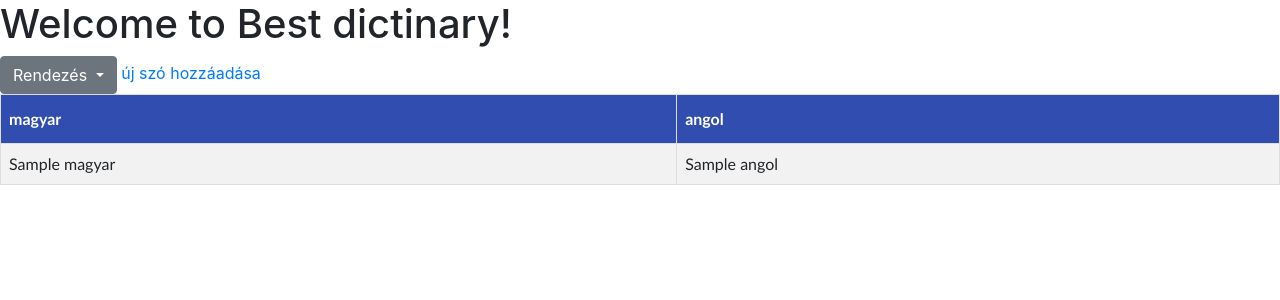
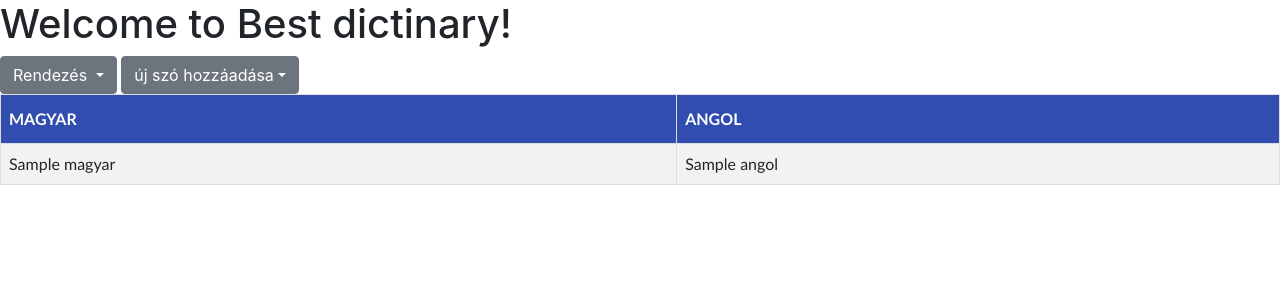
Before and after one commit to ferencGyorkos/szotar, a Flask app: template templates/index.html in a window 1280 px wide. Shown: the top 300 px of the page. Run offline with Flask 2, Linux system fonts and the light colour scheme; the template is opened without the code that fills it: most values are stand-ins (such as "Sample title", 1, 10 or a date in 2020); some libraries are stand-ins or nearby versions.

Commit message:
kis csicsa

```diff
--- a/static/list_dic.css
+++ b/static/list_dic.css
@@ -31,3 +31,9 @@ a {
 div {
     display: inline;
 }
+
+input {
+    padding: 12px 20px;
+    margin: 8px 0;
+    box-sizing: border-box;
+}
--- a/templates/add_word.html
+++ b/templates/add_word.html
@@ -6,10 +6,11 @@
     <link rel="stylesheet" type="text/css" href="/static/list_dic.css">
 </head>
 <body>
+<h1>ADD NEW WORD</h1>
 <form method="post" action="/add-word">
     <input name="angol" placeholder="angol" class="red">
     <input name="magyar" placeholder="magyar" class="blue">
-    <button id="saveButton" type="submit">save</button>
+    <button id="saveButton" type="submit" class="btn btn-secondary dropdown-toggle">save</button>
 </form>
 </body>
 </html>
--- a/templates/index.html
+++ b/templates/index.html
@@ -33,17 +33,17 @@
         <a class="dropdown-item" href="/english-desc">angol ZYX</a>
     </div>
 </div>
-<a href="add-word">új szó hozzáadása</a>
+<a href="add-word" type="button" class="btn btn-secondary dropdown-toggle">új szó hozzáadása</a>
 <br>
 <table>
     <tr>
         {% if request.path in ["/english-asc", "/english-desc"] %}
-            <th>angol</th>
-            <th id="magyarth">magyar</th>
+            <th>ANGOL</th>
+            <th id="magyarth">MAGYAR</th>
 
         {% else %}
-            <th id="magyarth">magyar</th>
-            <th>angol</th>
+            <th id="magyarth">MAGYAR</th>
+            <th>ANGOL</th>
         {% endif %}
     </tr>
     {% if request.path in ["/english-asc", "/english-desc"] %}
```
